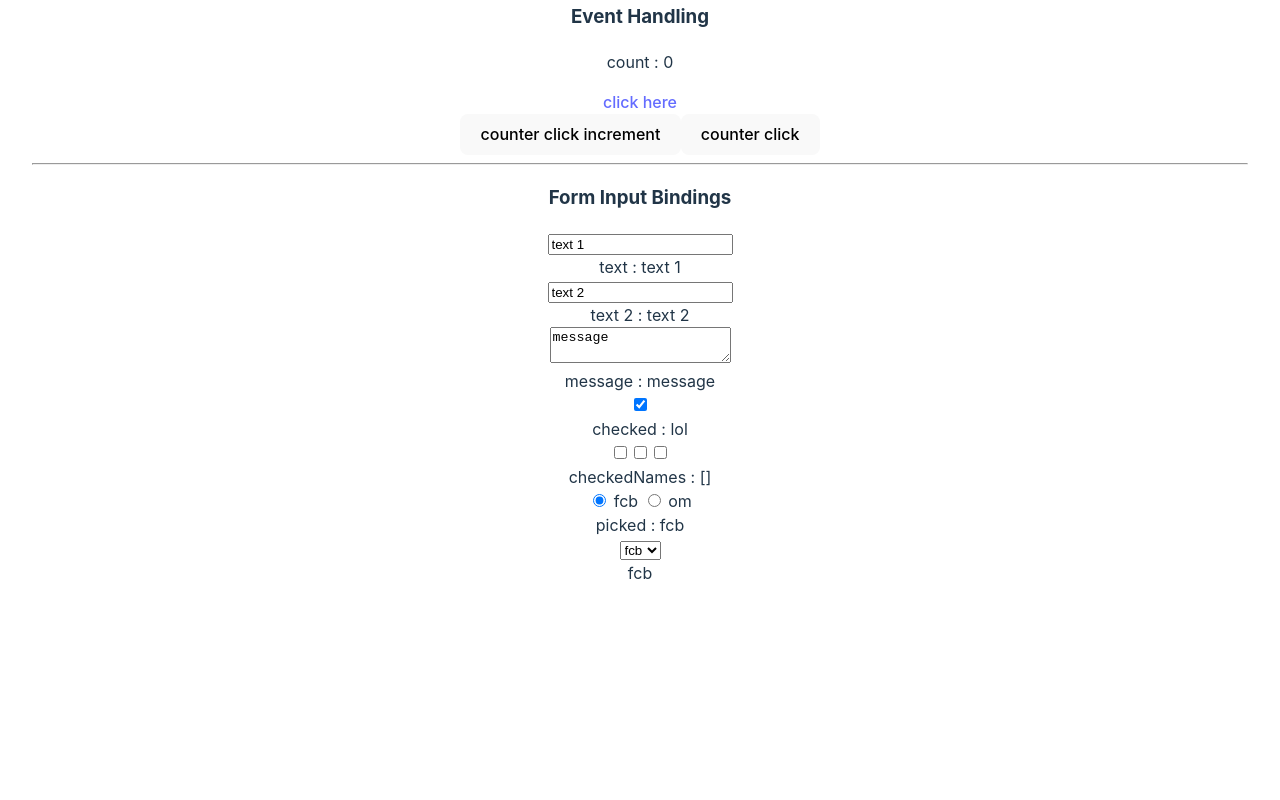
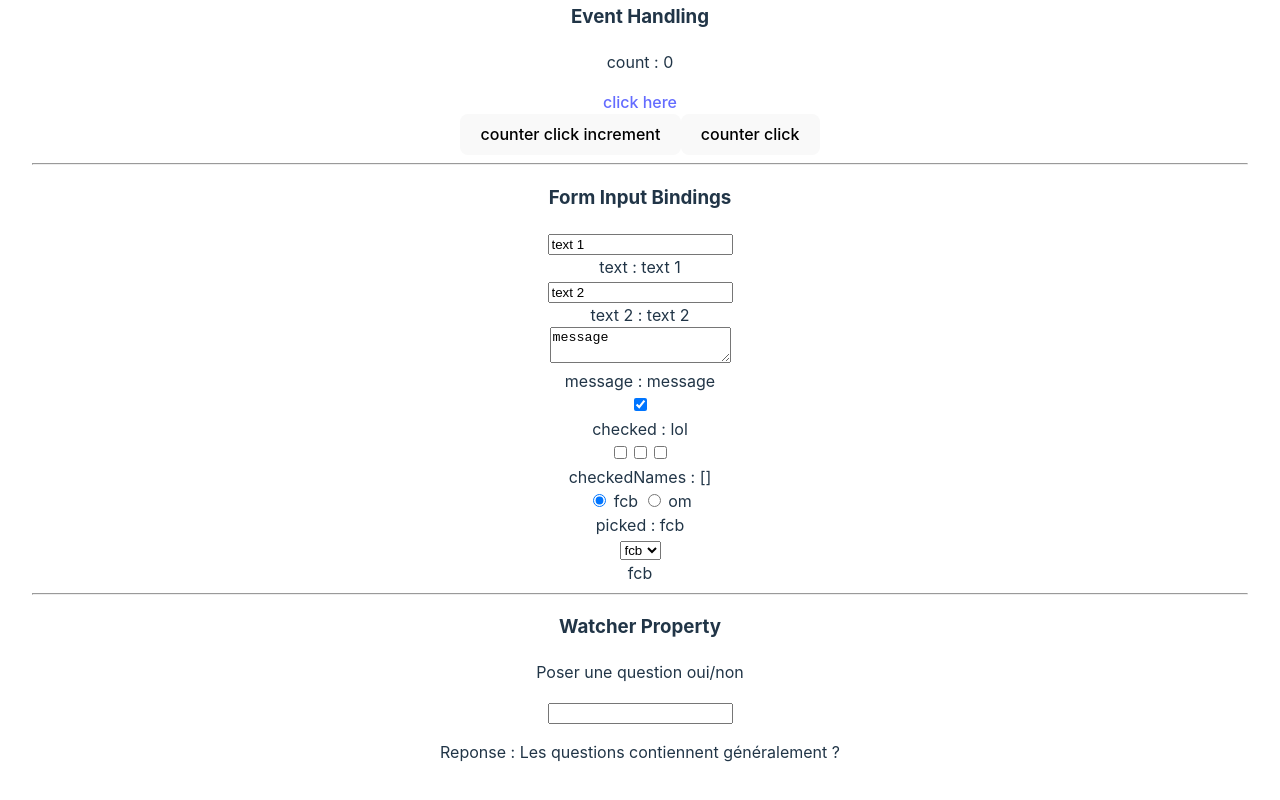
Before and after one commit to CodeurCopieur/Vue3-Composition-API, a Vue app: page / in a window 1280 px wide. Shown: the part 2943-3743 px from the top of the page. Before the commit the page ends 3560 px from the top, so only its background shows below. Built offline with nearby package versions, Linux system fonts and the light colour scheme.

Commit message:
Propriété Watcher dans l'API de composition Vue 3 pour effectuer un effet secondaire asynchrone

```diff
--- a/src/App.vue
+++ b/src/App.vue
@@ -20,4 +20,6 @@
    <EventHandling></EventHandling>
    <hr>
    <FormInput></FormInput>
+   <hr>
+   <WatchComponent></WatchComponent>
 </template>
--- /dev/null
+++ b/src/components/WatchComponent.vue
@@ -0,0 +1,45 @@
+<script setup>
+import { ref, watch } from 'vue';
+
+
+  const question = ref('');
+  const answer = ref('Les questions contiennent généralement ?');
+  const responseData = ref('')
+
+  watch(question, async (newQ, oldQ) => {
+    if(newQ.indexOf('?') > -1){
+      answer.value = 'Je pense ...';
+      responseData.value = '';
+
+      try {
+        const res = await fetch('https://yesno.wtf/api');
+        const resJson = await res.json()
+
+        responseData.value = resJson
+        answer.value = resJson.answer
+
+      } catch (error) {
+        answer.value = 'Erreur ! Impossible d\accéder à l\'API'
+      }
+    }
+  });
+
+</script>
+
+<template>
+  <div>
+    <h3>Watcher Property</h3>
+
+    <div>
+      <p>Poser une question oui/non</p>
+      <input type="text" v-model="question">
+
+      <p>Reponse : {{ answer }}</p>
+      <img :src="responseData.image">
+    </div>
+  </div>
+</template>
+
+<style lang="scss" scoped>
+
+</style>
--- a/src/main.js
+++ b/src/main.js
@@ -11,6 +11,7 @@ import ConditionalComponent from './components/ConditionalComponent.vue'
 import ListRendering from './components/ListRendering.vue'
 import EventHandling from './components/EventHandling.vue'
 import FormInput from './components/FormInput.vue'
+import WatchComponent from './components/WatchComponent.vue'
 
 const app = createApp(App)
 app.component('MyComponents', MyComponents)
@@ -23,6 +24,7 @@ app.component('ConditionalComponent', ConditionalComponent)
 app.component('ListRendering', ListRendering)
 app.component('EventHandling', EventHandling)
 app.component('FormInput', FormInput)
+app.component('WatchComponent', WatchComponent)
 app.mount('#app')
 
 // const app2 = createApp(App)
```
